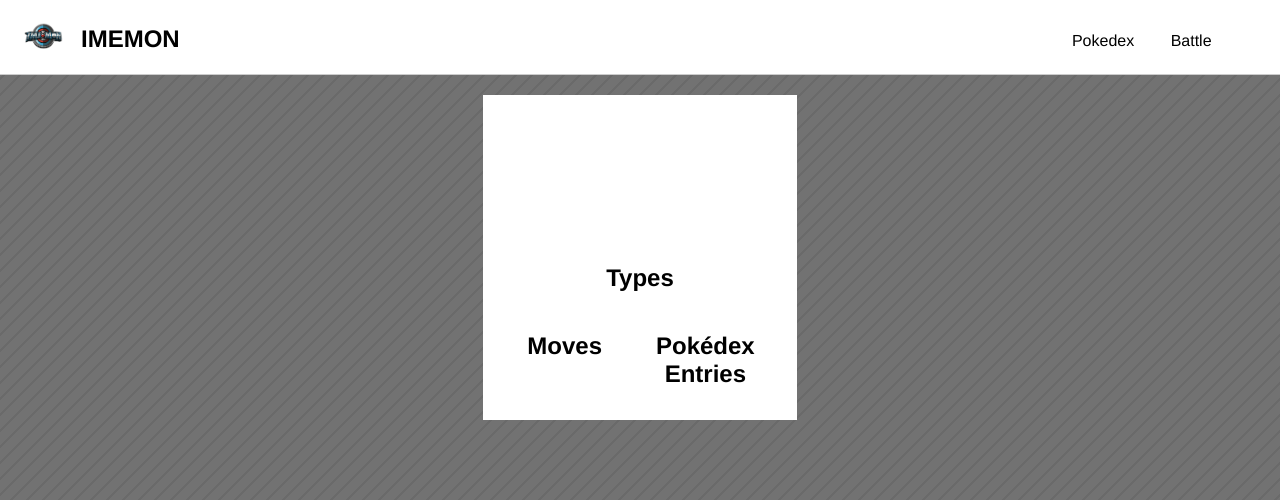
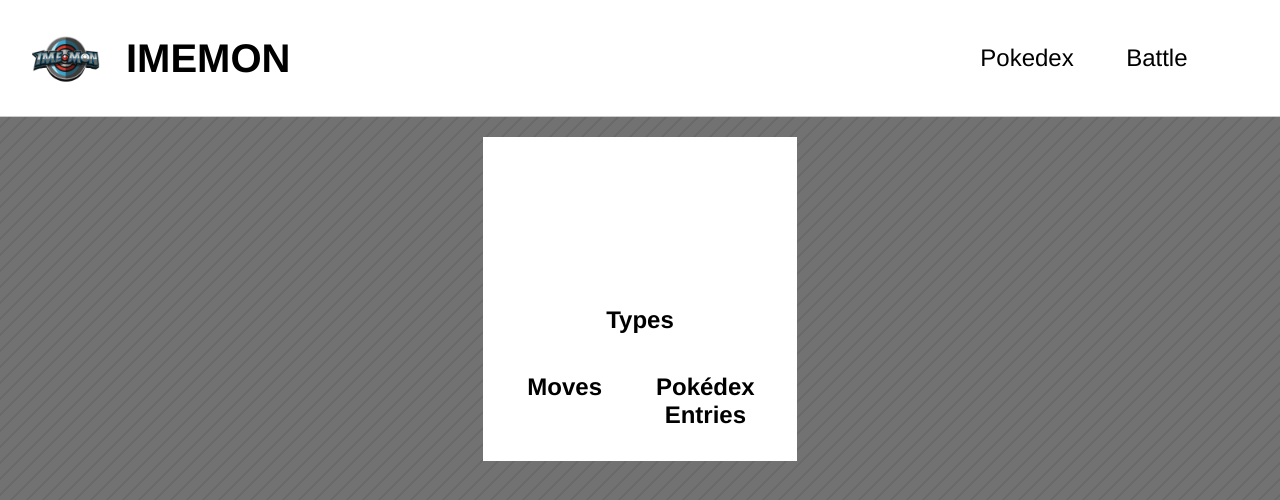
Before and after one commit to PedroHGBulcao/Imemon, a plain HTML site: page Pokedex/pokemon/pokemon.html in a window 1280 px wide. Drawn offline with Linux system fonts and the light colour scheme; no server answers.

Commit message:
Update pokemon.css

```diff
--- a/Pokedex/pokemon/pokemon.css
+++ b/Pokedex/pokemon/pokemon.css
@@ -23,13 +23,13 @@ a {
 }
 
 .site-identity h1 {
-  font-size: 1.5em;
+  font-size: 2.5em;
   margin: .7em 0 .3em 0;
   display: inline-block;
 }
 
 .site-identity img {
-  max-width: 55px;
+  max-width: 100px;
   float: left;
   margin: 0 10px 0 0;
 }
@@ -44,9 +44,10 @@ a {
 }
 
 .site-navigation li {
-  display: inline-block;
-  margin: 1.4em 1em 1em 1em;
-}
+    font-size: 1.5em;
+    display: inline-block;
+    margin: 1.4em 1em 1em 1em;
+  }
 
 body {
     display: flex;
```
